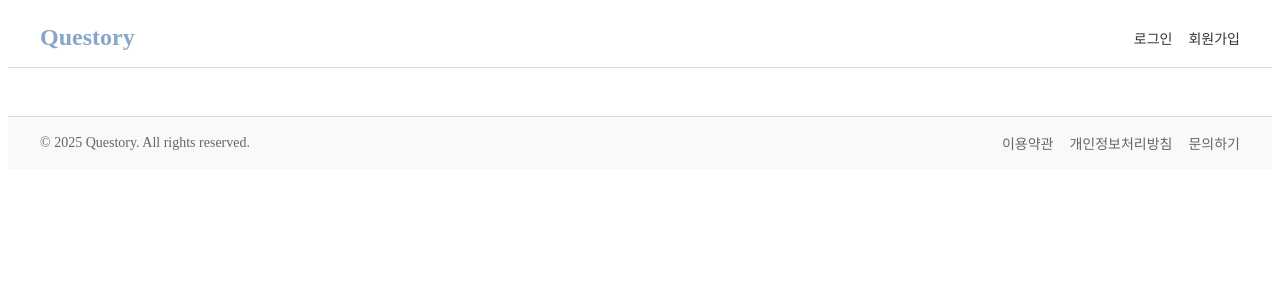
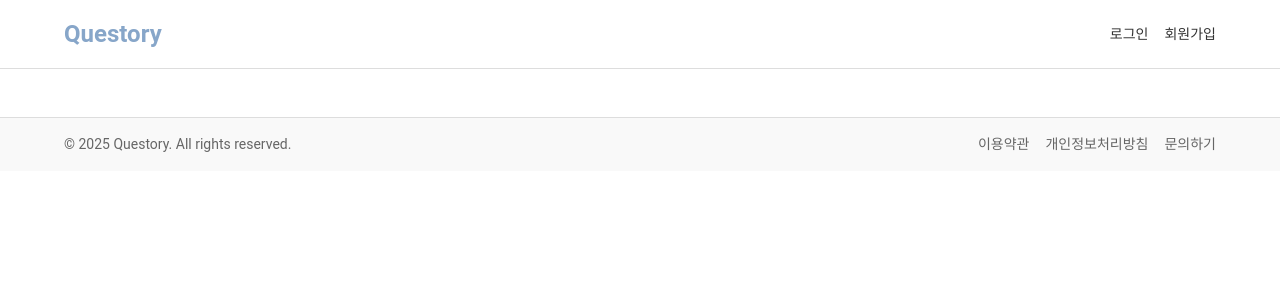
Before and after one commit to Questory04/Questory_FE, a Vue app: page / in a window 1280 px wide. Shown: the top 300 px of the page. Built offline with nearby package versions, Linux system fonts and the light colour scheme.

Commit message:
config: mdi/font 설정 추가

```diff
--- a/package.json
+++ b/package.json
@@ -8,6 +8,7 @@
         "lint": "vue-cli-service lint"
     },
     "dependencies": {
+        "@mdi/font": "^7.4.47",
         "core-js": "^3.8.3",
         "material-design-icons-iconfont": "^6.7.0",
         "swiper": "^11.2.6",
--- a/src/App.vue
+++ b/src/App.vue
@@ -1,7 +1,9 @@
 <template>
+    <v-app>
         <AppHeader />
         <router-view />
         <AppFooter />
+    </v-app>
 </template>
 
 <script>
--- a/src/main.js
+++ b/src/main.js
@@ -1,6 +1,17 @@
 import { createApp } from "vue";
 import App from "./App.vue";
 
+import { createVuetify } from "vuetify";
+import "vuetify/styles";
+import "@mdi/font/css/materialdesignicons.css";
+import * as components from "vuetify/components";
+import * as directives from "vuetify/directives";
+
 import router from "./router";
 
-createApp(App).use(router).mount("#app");
+const vuetify = createVuetify({
+    components,
+    directives,
+});
+
+createApp(App).use(router).use(vuetify).mount("#app");
```
Also changed, not shown: 2 other files (tests, documents, lock files or other folders). Lines whose indentation alone changed are shown as unchanged.
